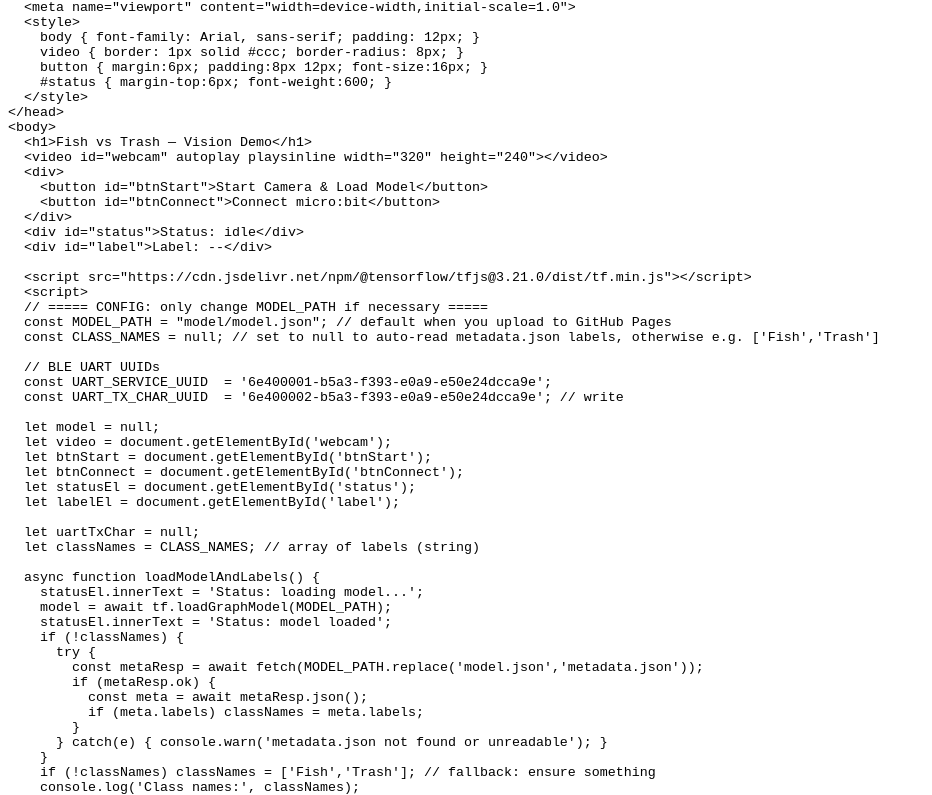
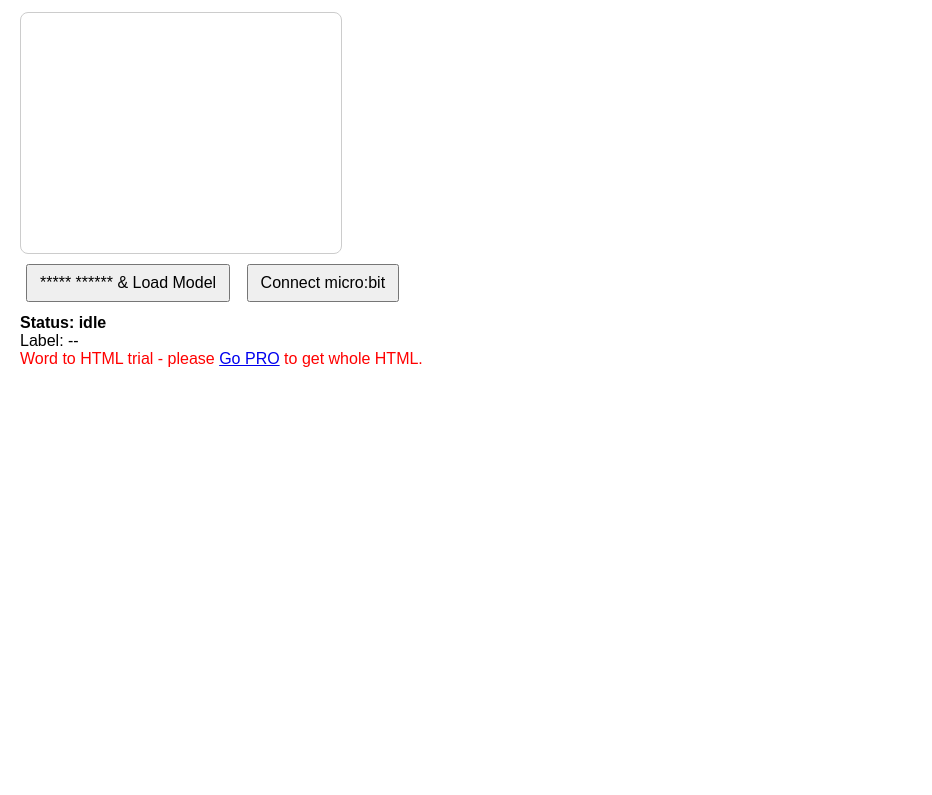
Before and after one commit to iyyappanbrte1984/sss, a plain HTML site: page index.html in a window 1280 px wide. Shown: the part 88-883 px from the top of the page, without its empty margins (0-932 px from the left). After the commit the page ends 800 px from the top, so only its background shows below. Drawn offline with Linux system fonts and the light colour scheme.

Commit message:
Add files via upload

```diff
--- a/index.html
+++ b/index.html
@@ -1,44 +1,43 @@
 <!DOCTYPE html>
 <html>
+
 <head>
-	<meta http-equiv="content-type" content="text/html; charset=utf-8"/>
-	<title></title>
-	<meta name="generator" content="LibreOffice 25.2.3.2 (Linux)"/>
-	<meta name="created" content="00:00:00"/>
-	<meta name="changed" content="00:00:00"/>
-	<style type="text/css">
-		@page { size: 8.27in 11.69in; margin: 0.79in }
-		p { margin-bottom: 0.1in; line-height: 115%; background: transparent }
-		pre { font-size: 10pt; font-family: "Liberation Mono", monospace; background: transparent }
+    <meta charset="utf-8">
+    <title>**** ** Trash - ***** → micro:bit</title>
+    <meta name="viewport" content="width=device-width,initial-scale=1.0">
+    <style>
+        body {
+            font-family: Arial, sans-serif;
+            padding: 12px;
+        }
+
+        video {
+            border: 1px solid #ccc;
+            border-radius: 8px;
+        }
+
+        button {
+            margin: 6px;
+            padding: 8px 12px;
+            font-size: 16px;
+        }
+
+        #status {
+            margin-top: 6px;
+            font-weight: 600;
+        }
     </style>
 </head>
-<body lang="en-US" link="#000080" vlink="#800000" dir="ltr"><pre>&lt;!doctype html&gt;
-&lt;html&gt;
-&lt;head&gt;
-  &lt;meta charset=&quot;utf-8&quot;&gt;
-  &lt;title&gt;Fish vs Trash - Phone → micro:bit&lt;/title&gt;
-  &lt;meta name=&quot;viewport&quot; content=&quot;width=device-width,initial-scale=1.0&quot;&gt;
-  &lt;style&gt;
-    body { font-family: Arial, sans-serif; padding: 12px; }
-    video { border: 1px solid #ccc; border-radius: 8px; }
-    button { margin:6px; padding:8px 12px; font-size:16px; }
-    #status { margin-top:6px; font-weight:600; }
-  &lt;/style&gt;
-&lt;/head&gt;
-&lt;body&gt;
-  &lt;h1&gt;Fish vs Trash — Vision Demo&lt;/h1&gt;
-  &lt;video id=&quot;webcam&quot; autoplay playsinline width=&quot;320&quot; height=&quot;240&quot;&gt;&lt;/video&gt;
-  &lt;div&gt;
-    &lt;button id=&quot;btnStart&quot;&gt;Start Camera &amp; Load Model&lt;/button&gt;
-    &lt;button id=&quot;btnConnect&quot;&gt;Connect micro:bit&lt;/button&gt;
-  &lt;/div&gt;
-  &lt;div id=&quot;status&quot;&gt;Status: idle&lt;/div&gt;
-  &lt;div id=&quot;label&quot;&gt;Label: --&lt;/div&gt;
 
-  &lt;script src=&quot;https://cdn.jsdelivr.net/npm/@tensorflow/tfjs@3.21.0/dist/tf.min.js&quot;&gt;&lt;/script&gt;
-  &lt;script&gt;
+<body>
+    <h1>**** vs Trash &mdash; Vision Demo</h1><span class="fr-video fr-deletable fr-fvc fr-dvi fr-draggable" contenteditable="false"><video id="webcam" autoplay="" playsinline="" width="320" height="240"><br></video></span>
+    <div><button id="btnStart">***** ****** &amp; Load Model</button> <button id="btnConnect">Connect micro:bit</button></div>
+    <div id="status">Status: idle</div>
+    <div id="label">Label: --</div>
+    <script src="https://cdn.jsdelivr.net/npm/@tensorflow/tfjs@3.21.0/dist/tf.min.js"></script>
+    <script>
         // ===== CONFIG: only change MODEL_PATH if necessary =====
-  const MODEL_PATH = &quot;model/model.json&quot;; // default when you upload to GitHub Pages
+        const MODEL_PATH = "model/model.json"; // default when you upload to GitHub Pages
         const CLASS_NAMES = null; // set to null to auto-read metadata.json labels, otherwise e.g. ['Fish','Trash']
 
         // BLE UART UUIDs
@@ -96,18 +95,18 @@
 
           // pick max
           let maxI = 0;
-    for (let i=1;i&lt;data.length;i++) if (data[i] &gt; data[maxI]) maxI = i;
+          for (let i=1;i<data.length;i++) if (data[i] > data[maxI]) maxI = i;
           const conf = Math.round(data[maxI]*100);
-    const label = classNames[maxI] || (&quot;Class&quot;+maxI);
+          const label = classNames[maxI] || ("Class"+maxI);
           labelEl.innerText = `Label: ${label} (${conf}%)`;
           statusEl.innerText = 'Status: running inference';
 
           // only send if confident enough (avoid spam) — adjust threshold as needed
-    if (uartTxChar &amp;&amp; conf &gt;= 50) {
+          if (uartTxChar && conf >= 50) {
             sendToMicrobit(label.toUpperCase());
           }
           // run at ~2 fps to save battery
-    setTimeout(()=&gt;requestAnimationFrame(classifyLoop), 450);
+          setTimeout(()=>requestAnimationFrame(classifyLoop), 450);
         }
 
         async function connectMicrobit() {
@@ -141,7 +140,7 @@
           }
         }
 
-  btnStart.onclick = async () =&gt; {
+        btnStart.onclick = async () => {
           try {
             if (!model) await loadModelAndLabels();
             await startCamera();
@@ -151,9 +150,10 @@
             alert('Error starting camera or loading model. Check console.');
           }
         };
-  btnConnect.onclick = async () =&gt; { await connectMicrobit(); };
-  &lt;/script&gt;
-&lt;/body&gt;
-&lt;/html&gt;</pre>
+        btnConnect.onclick = async () => { await connectMicrobit(); };
+    </script>
+
+<div style="color: red">Word to HTML trial - please <a href="https://wordtohtml.net/site/payment">Go PRO</a> to get whole HTML.</div>
 </body>
+
 </html>
```
Lines whose indentation alone changed are shown as unchanged.
